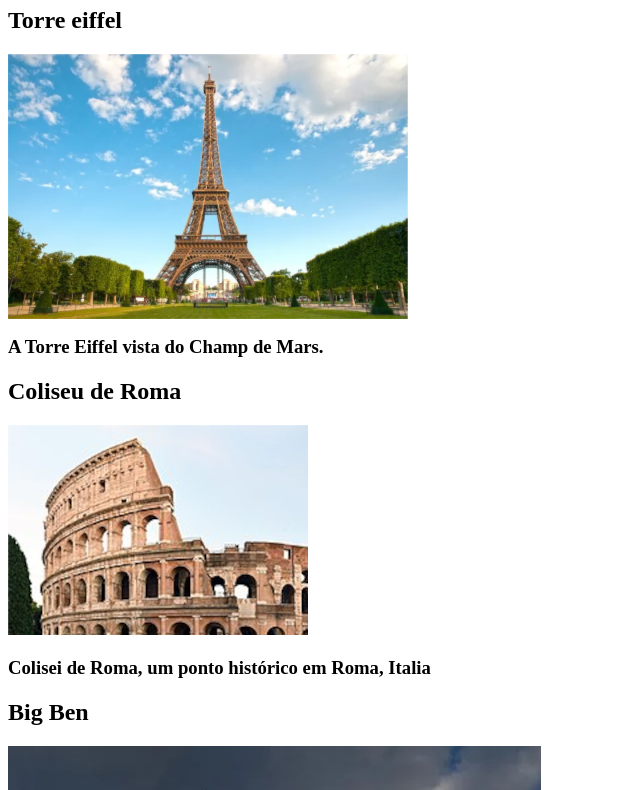
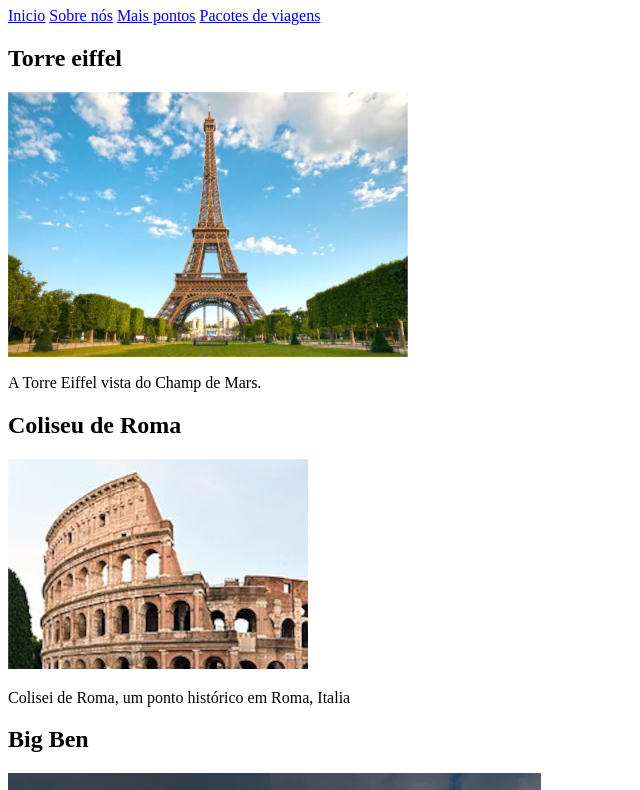
Before and after one commit to AlvaroDomingues/pontos_turisticos, a plain HTML site: page index.html in a window 1280 px wide. Shown: the part 73-863 px from the top of the page, without its empty margins (0-640 px from the left). Drawn offline with Linux system fonts and the light colour scheme.

Commit message:
pequenas melhorias

```diff
--- a/index.html
+++ b/index.html
@@ -6,16 +6,28 @@
   <title>Pontos turísticos</title>
 </head>
 <body>
-  <h1>Pontos turísticos na Europa</h1>
+  <header>
+    <h1>Pontos turísticos na Europa</h1>
+
+    <nav>
+      <a href="#">Inicio</a>
+      <a href="#">Sobre nós</a>
+      <a href="#">Mais pontos</a>
+      <a href="#">Pacotes de viagens</a>
+    </nav>
+
+  </header>
   <h2>Torre eiffel </h2>
   <img src="torre-eiffel.png" alt="torre eiffel" srcset="">
-  <h3 style="margin-top: -120px;">A Torre Eiffel vista do
-    Champ de Mars.</h3>
+  <p style="margin-top: -120px;">A Torre Eiffel vista do
+    Champ de Mars.</p>
+
   <h2>Coliseu de Roma</h2>
   <img src="Colosseo_2020.png" alt="Coliseu de Roma" srcset="">
-  <h3>Colisei de Roma, um ponto histórico em Roma, Italia</h3>
+  <p>Colisei de Roma, um ponto histórico em Roma, Italia</p>
+
   <h2>Big Ben</h2>
   <img src="Big-Ben-London.png" alt="Big Ben" srcset="">
-  <h3>Big Ben é um grande sino instalado na torre noroeste do Palácio de Westminster, a sede do Parlamento Britânico, localizado em Londres, no Reino Unido.</h3>
+  <p>Big Ben é um grande sino instalado na torre noroeste do Palácio de Westminster, a sede do Parlamento Britânico, localizado em Londres, no Reino Unido.</p>
 </body>
 </html>
```
